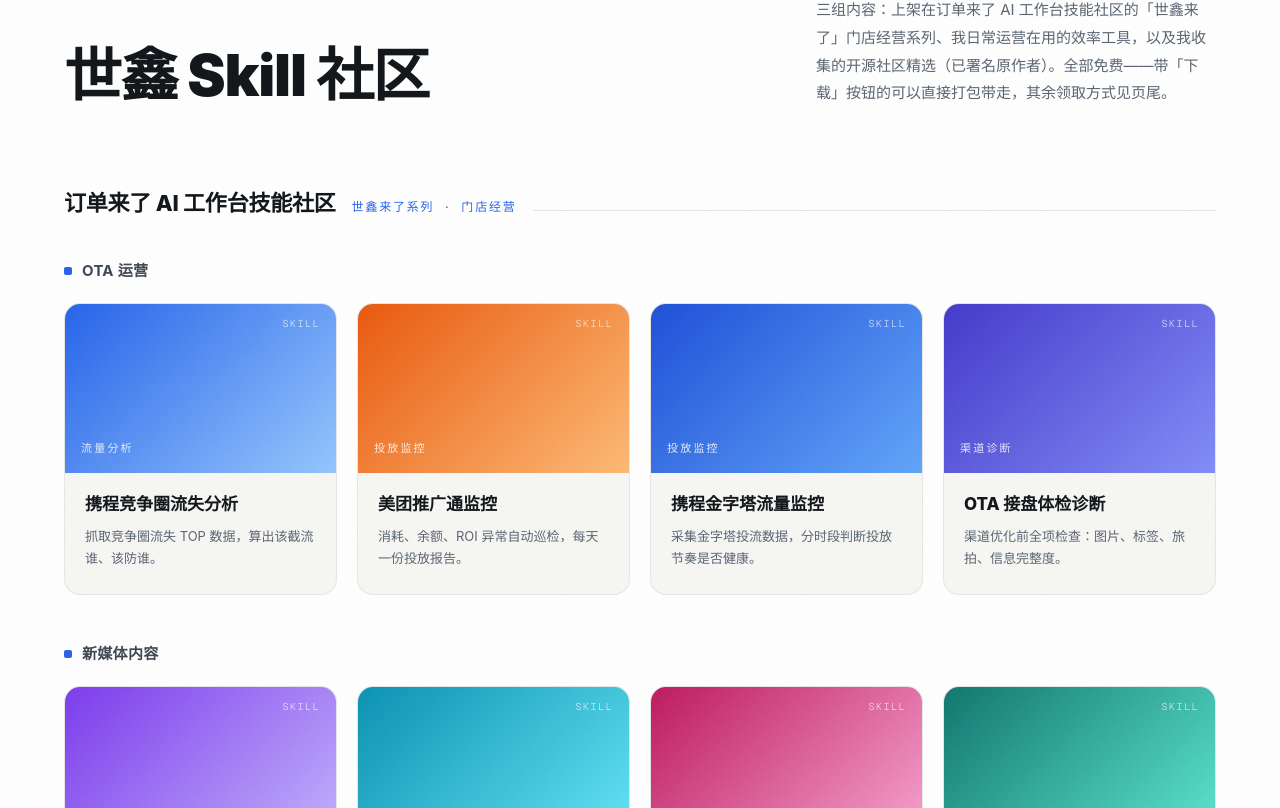
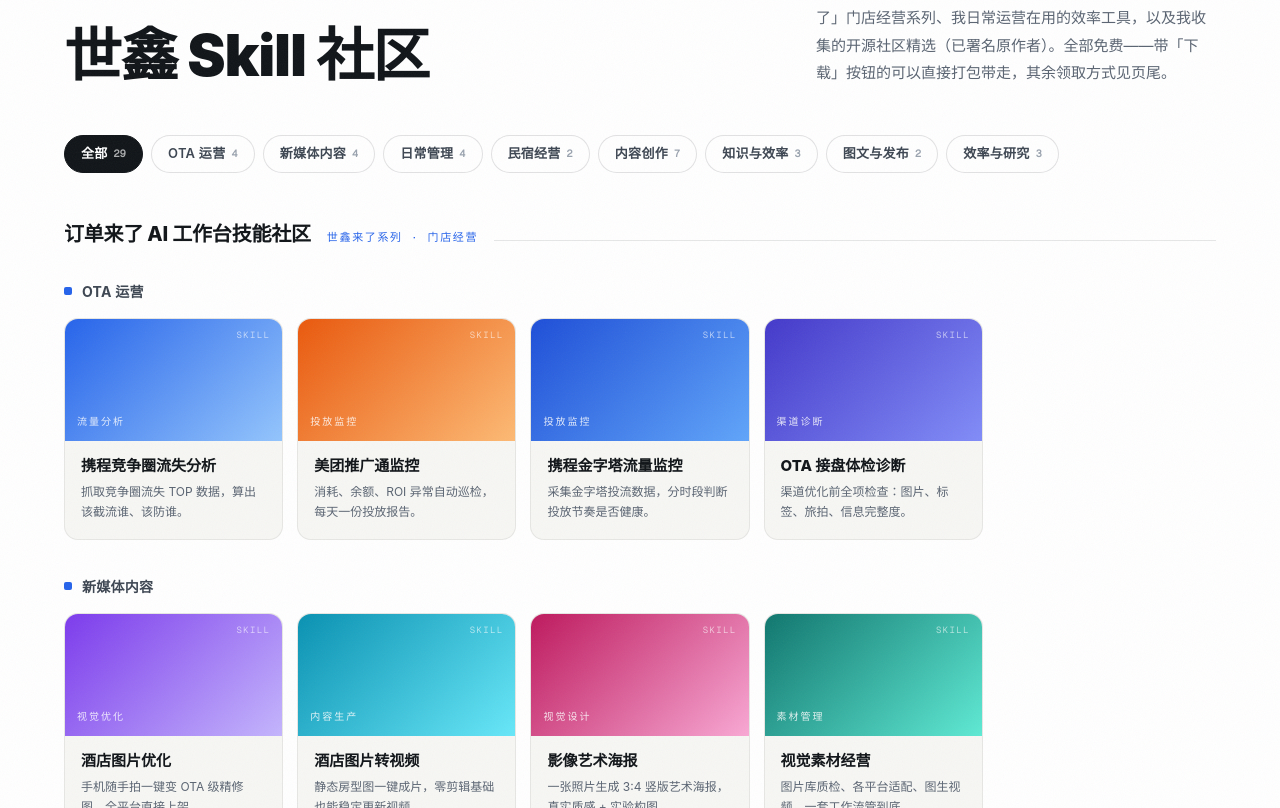
Before and after one commit to zhangshixin97/zhangshixin97.github.io, a React (Vite) app: page / in a window 1280 px wide. Shown: the part 5452-6260 px from the top of the page. Built offline with nearby package versions, Linux system fonts and the light colour scheme.

Commit message:
update src/sections/Skills.tsx

```diff
--- a/src/sections/Skills.tsx
+++ b/src/sections/Skills.tsx
@@ -1,11 +1,85 @@
-import { useEffect, useRef } from 'react';
+import { useEffect, useMemo, useRef, useState } from 'react';
 import { Link } from 'react-router-dom';
 import gsap from 'gsap';
 import { skillsConfig } from '../config';
 
+const ALL = '全部';
+
 export default function Skills() {
   const rootRef = useRef<HTMLDivElement>(null);
+  const gridRef = useRef<HTMLDivElement>(null);
+  const firstReveal = useRef(false);
+  const [filter, setFilter] = useState<string>(ALL);
 
+  // 所有分类（去重，带计数），用于筛选 Tab
+  const tabs = useMemo(() => {
+    const counts = new Map<string, number>();
+    let total = 0;
+    skillsConfig.groups.forEach((g) =>
+      g.categories.forEach((c) => {
+        counts.set(c.name, (counts.get(c.name) || 0) + c.items.length);
+        total += c.items.length;
+      })
+    );
+    return [
+      { name: ALL, count: total },
+      ...Array.from(counts.entries()).map(([name, count]) => ({ name, count })),
+    ];
+  }, []);
+
+  // 按筛选条件过滤后的分组
+  const visibleGroups = useMemo(
+    () =>
+      skillsConfig.groups
+        .map((g) => ({
+          ...g,
+          categories: g.categories.filter((c) => filter === ALL || c.name === filter),
+        }))
+        .filter((g) => g.categories.length > 0),
+    [filter]
+  );
+
+  const animateCards = () => {
+    const cards = gridRef.current?.querySelectorAll('[data-card]');
+    if (!cards || cards.length === 0) return;
+    gsap.fromTo(
+      cards,
+      { opacity: 0, y: 22, scale: 0.97 },
+      { opacity: 1, y: 0, scale: 1, duration: 0.45, stagger: 0.035, ease: 'power3.out', overwrite: 'auto', clearProps: 'scale' }
+    );
+  };
+
+  // 首次进入视口时的 stagger 揭示
+  useEffect(() => {
+    const el = gridRef.current;
+    if (!el) return;
+    const cards = el.querySelectorAll('[data-card]');
+    gsap.set(cards, { opacity: 0, y: 22 });
+    const io = new IntersectionObserver(
+      (entries) => {
+        entries.forEach((entry) => {
+          if (entry.isIntersecting) {
+            firstReveal.current = true;
+            animateCards();
+            io.disconnect();
+          }
+        });
+      },
+      { threshold: 0.05 }
+    );
+    io.observe(el);
+    return () => io.disconnect();
+    // eslint-disable-next-line react-hooks/exhaustive-deps
+  }, []);
+
+  // 筛选切换时重排动画
+  useEffect(() => {
+    if (!firstReveal.current) return;
+    animateCards();
+    // eslint-disable-next-line react-hooks/exhaustive-deps
+  }, [filter]);
+
+  // 区块标题的滚动揭示
   useEffect(() => {
     const root = rootRef.current;
     if (!root) return;
@@ -39,7 +113,7 @@
       id="alumni"
       ref={rootRef}
       className="relative kv-grain"
-      style={{ padding: '140px 5vw', background: '#ffffff' }}
+      style={{ padding: '120px 5vw', background: '#ffffff' }}
     >
       <div style={{ maxWidth: 1280, margin: '0 auto' }}>
         {/* 区块头 */}
@@ -56,7 +130,7 @@
         >
           {skillsConfig.sectionLabel}
         </div>
-        <div className="flex flex-col md:flex-row md:items-end md:justify-between" style={{ gap: 24, marginBottom: 80 }}>
+        <div className="flex flex-col md:flex-row md:items-end md:justify-between" style={{ gap: 24, marginBottom: 48 }}>
           <h2
             data-reveal
             data-delay="0.1"
@@ -87,17 +161,75 @@
           </p>
         </div>
 
-        {skillsConfig.groups.map((group) => (
-          <div key={group.name} style={{ marginBottom: 88 }}>
+        {/* 分类筛选 Tab（横向可滚动，移动端友好） */}
         <div
           data-reveal
-              className="flex items-baseline"
-              style={{ gap: 16, marginBottom: 40 }}
+          className="skill-tabs"
+          style={{
+            display: 'flex',
+            gap: 8,
+            overflowX: 'auto',
+            paddingBottom: 6,
+            marginBottom: 40,
+            scrollbarWidth: 'none',
+            WebkitOverflowScrolling: 'touch',
+          }}
         >
+          {tabs.map((tab) => {
+            const active = filter === tab.name;
+            return (
+              <button
+                key={tab.name}
+                onClick={() => setFilter(tab.name)}
+                style={{
+                  flexShrink: 0,
+                  display: 'inline-flex',
+                  alignItems: 'center',
+                  gap: 6,
+                  padding: '8px 16px',
+                  borderRadius: 999,
+                  border: active ? '1px solid #101418' : '1px solid rgba(16,20,24,0.12)',
+                  background: active ? '#101418' : '#ffffff',
+                  color: active ? '#ffffff' : '#3d4652',
+                  fontSize: 13,
+                  fontWeight: 600,
+                  letterSpacing: '0.02em',
+                  cursor: 'pointer',
+                  transition: 'background 0.3s ease, color 0.3s ease, border-color 0.3s ease, transform 0.2s ease',
+                }}
+                onMouseEnter={(e) => {
+                  if (!active) e.currentTarget.style.borderColor = 'rgba(16,20,24,0.35)';
+                  e.currentTarget.style.transform = 'translateY(-1px)';
+                }}
+                onMouseLeave={(e) => {
+                  if (!active) e.currentTarget.style.borderColor = 'rgba(16,20,24,0.12)';
+                  e.currentTarget.style.transform = 'translateY(0)';
+                }}
+              >
+                {tab.name}
+                <span
+                  style={{
+                    fontFamily: "'GeistMono', monospace",
+                    fontSize: 10,
+                    color: active ? 'rgba(255,255,255,0.65)' : '#9aa3af',
+                  }}
+                >
+                  {tab.count}
+                </span>
+              </button>
+            );
+          })}
+        </div>
+
+        {/* 卡片区（key=filter 触发重排动画） */}
+        <div ref={gridRef} key={filter}>
+          {visibleGroups.map((group) => (
+            <div key={group.name} style={{ marginBottom: 64 }}>
+              <div className="flex items-baseline" style={{ gap: 16, marginBottom: 32 }}>
                 <span
                   style={{
                     fontWeight: 800,
-                  fontSize: 22,
+                    fontSize: 20,
                     color: '#101418',
                     letterSpacing: '-0.01em',
                   }}
@@ -107,7 +239,7 @@
                 <span
                   style={{
                     fontFamily: "'GeistMono', monospace",
-                  fontSize: 12,
+                    fontSize: 11,
                     letterSpacing: '0.15em',
                     color: '#2563eb',
                   }}
@@ -118,12 +250,8 @@
               </div>
 
               {group.categories.map((cat) => (
-              <div key={cat.name} style={{ marginBottom: 48 }}>
-                <div
-                  data-reveal
-                  className="flex items-center"
-                  style={{ gap: 10, marginBottom: 20 }}
-                >
+                <div key={cat.name} style={{ marginBottom: 36 }}>
+                  <div className="flex items-center" style={{ gap: 10, marginBottom: 16 }}>
                     <span
                       style={{
                         width: 8,
@@ -136,7 +264,7 @@
                     <span
                       style={{
                         fontWeight: 700,
-                      fontSize: 15,
+                        fontSize: 14,
                         color: '#3d4652',
                         letterSpacing: '0.02em',
                       }}
@@ -145,37 +273,40 @@
                     </span>
                   </div>
 
-                <div className="grid grid-cols-1 sm:grid-cols-2 lg:grid-cols-4" style={{ gap: 20 }}>
-                  {cat.items.map((item, i) => (
+                  <div className="grid grid-cols-2 md:grid-cols-3 xl:grid-cols-5" style={{ gap: 14 }}>
+                    {cat.items.map((item) => (
                       <div
                         key={item.title}
-                      data-reveal
-                      data-delay={String(i * 0.08)}
+                        data-card
                         style={{
                           background: '#f7f7f4',
                           border: '1px solid rgba(16,20,24,0.07)',
-                        borderRadius: 16,
+                          borderRadius: 14,
                           overflow: 'hidden',
                           cursor: 'default',
-                        transition: 'transform 0.4s cubic-bezier(0.22,1,0.36,1), box-shadow 0.4s ease',
+                          display: 'flex',
+                          flexDirection: 'column',
+                          transition: 'transform 0.35s cubic-bezier(0.22,1,0.36,1), box-shadow 0.35s ease, border-color 0.35s ease',
                         }}
                         onMouseEnter={(e) => {
                           const el = e.currentTarget as HTMLElement;
-                        el.style.transform = 'translateY(-6px)';
-                        el.style.boxShadow = '0 20px 44px rgba(16,20,24,0.10)';
+                          el.style.transform = 'translateY(-5px)';
+                          el.style.boxShadow = '0 16px 36px rgba(16,20,24,0.10)';
+                          el.style.borderColor = 'rgba(37,99,235,0.25)';
                           const cover = el.querySelector<HTMLElement>('[data-cover]');
-                        if (cover) cover.style.transform = 'scale(1.05)';
+                          if (cover) cover.style.transform = 'scale(1.06)';
                         }}
                         onMouseLeave={(e) => {
                           const el = e.currentTarget as HTMLElement;
                           el.style.transform = 'translateY(0)';
                           el.style.boxShadow = 'none';
+                          el.style.borderColor = 'rgba(16,20,24,0.07)';
                           const cover = el.querySelector<HTMLElement>('[data-cover]');
                           if (cover) cover.style.transform = 'scale(1)';
                         }}
                       >
                         {/* 渐变封面 */}
-                      <div style={{ overflow: 'hidden', aspectRatio: '16/10' }}>
+                        <div style={{ overflow: 'hidden', aspectRatio: '16/9' }}>
                           <div
                             data-cover
                             style={{
@@ -184,15 +315,15 @@
                               background: item.hue,
                               display: 'flex',
                               alignItems: 'flex-end',
-                            padding: 16,
-                            transition: 'transform 0.6s cubic-bezier(0.22,1,0.36,1)',
+                              padding: 12,
+                              transition: 'transform 0.5s cubic-bezier(0.22,1,0.36,1)',
                               position: 'relative',
                             }}
                           >
                             <span
                               style={{
                                 fontFamily: "'GeistMono', monospace",
-                              fontSize: 11,
+                                fontSize: 10,
                                 letterSpacing: '0.2em',
                                 color: 'rgba(255,255,255,0.85)',
                                 textTransform: 'uppercase',
@@ -203,10 +334,10 @@
                             <span
                               style={{
                                 position: 'absolute',
-                              top: 12,
-                              right: 16,
+                                top: 10,
+                                right: 12,
                                 fontFamily: "'GeistMono', monospace",
-                              fontSize: 10,
+                                fontSize: 9,
                                 letterSpacing: '0.15em',
                                 color: 'rgba(255,255,255,0.6)',
                               }}
@@ -215,35 +346,60 @@
                             </span>
                           </div>
                         </div>
-                      <div style={{ padding: '20px 20px 24px' }}>
+                        <div style={{ padding: '14px 16px 16px', display: 'flex', flexDirection: 'column', flex: 1 }}>
                           <h4
                             style={{
                               fontWeight: 800,
-                            fontSize: 17,
+                              fontSize: 15,
                               color: '#101418',
-                            margin: '0 0 8px 0',
+                              margin: '0 0 6px 0',
                               lineHeight: 1.4,
                             }}
                           >
                             {item.title}
                           </h4>
-                        <p style={{ fontSize: 13, lineHeight: 1.75, color: '#5a6472', margin: 0 }}>
+                          <p
+                            style={{
+                              fontSize: 12,
+                              lineHeight: 1.7,
+                              color: '#5a6472',
+                              margin: 0,
+                              display: '-webkit-box',
+                              WebkitLineClamp: 2,
+                              WebkitBoxOrient: 'vertical',
+                              overflow: 'hidden',
+                              minHeight: 41,
+                            }}
+                          >
                             {item.desc}
                           </p>
+                          {item.author && (
+                            <div
+                              style={{
+                                fontSize: 10,
+                                lineHeight: 1.5,
+                                color: '#9aa3af',
+                                letterSpacing: '0.02em',
+                                marginTop: 6,
+                              }}
+                            >
+                              {item.author} · 本站收录分享
+                            </div>
+                          )}
                           {item.download && (
-                          <div style={{ display: 'flex', alignItems: 'center', gap: 14, marginTop: 14 }}>
+                            <div style={{ display: 'flex', alignItems: 'center', gap: 12, marginTop: 'auto', paddingTop: 12 }}>
                               <a
                                 href={item.download}
                                 download
                                 style={{
                                   display: 'inline-flex',
                                   alignItems: 'center',
-                                gap: 6,
-                                padding: '8px 14px',
+                                  gap: 5,
+                                  padding: '6px 12px',
                                   borderRadius: 999,
                                   background: '#101418',
                                   color: '#ffffff',
-                                fontSize: 12,
+                                  fontSize: 11,
                                   fontWeight: 600,
                                   letterSpacing: '0.04em',
                                   textDecoration: 'none',
@@ -258,7 +414,7 @@
                                   e.currentTarget.style.transform = 'translateY(0)';
                                 }}
                               >
-                              <svg width="12" height="12" viewBox="0 0 24 24" fill="none" stroke="currentColor" strokeWidth="2.4" strokeLinecap="round" strokeLinejoin="round">
+                                <svg width="11" height="11" viewBox="0 0 24 24" fill="none" stroke="currentColor" strokeWidth="2.4" strokeLinecap="round" strokeLinejoin="round">
                                   <path d="M21 15v4a2 2 0 0 1-2 2H5a2 2 0 0 1-2-2v-4" />
                                   <polyline points="7 10 12 15 17 10" />
                                   <line x1="12" y1="15" x2="12" y2="3" />
@@ -269,7 +425,7 @@
                                 <Link
                                   to={item.doc}
                                   style={{
-                                  fontSize: 12,
+                                    fontSize: 11,
                                     fontWeight: 600,
                                     letterSpacing: '0.04em',
                                     color: '#2563eb',
@@ -290,6 +446,10 @@
             </div>
           ))}
         </div>
+      </div>
+      <style>{`
+        .skill-tabs::-webkit-scrollbar { display: none; }
+      `}</style>
     </section>
   );
 }
```
Lines whose indentation alone changed are shown as unchanged.
